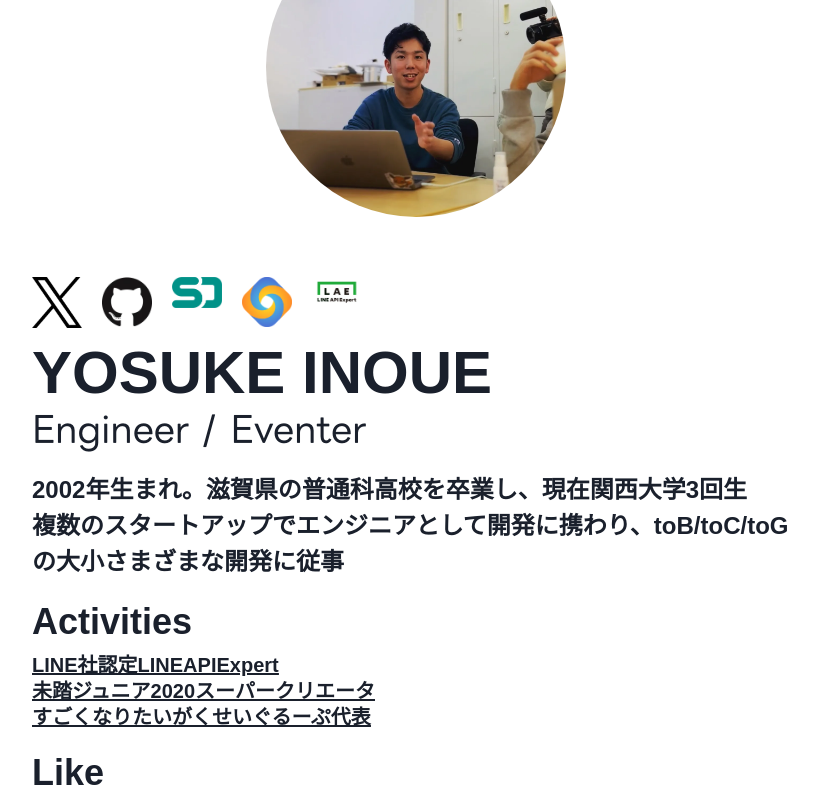
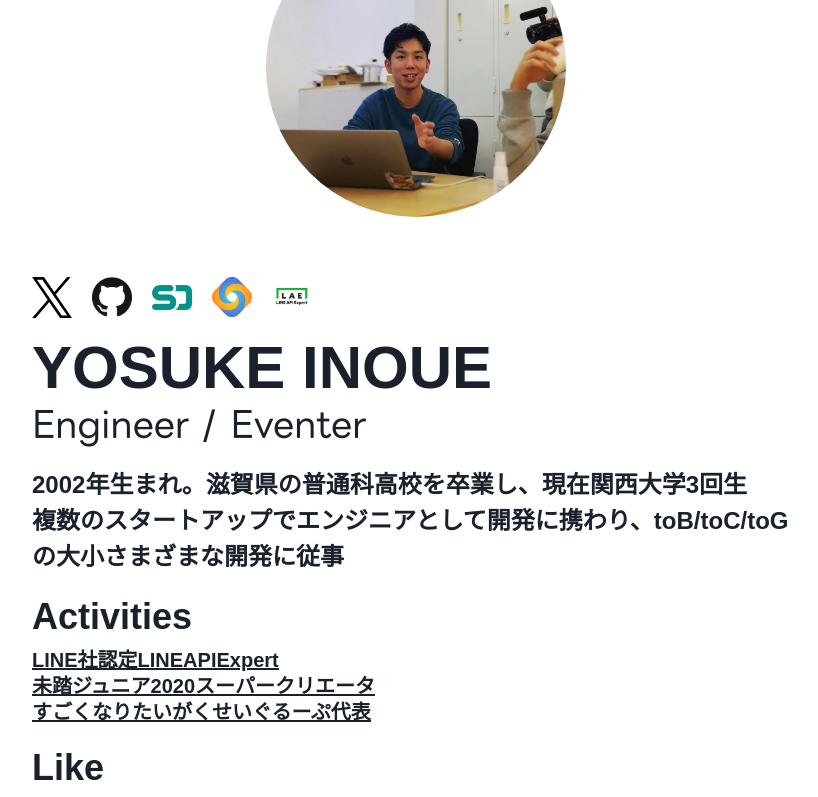
Before and after one commit to inoue2002/portfolio-v3, a Next.js app: page / in a window 1280 px wide. Shown: the part 1007-1804 px from the top of the page, without its empty margins (224-1042 px from the left). Built offline with nearby package versions, Linux system fonts and the light colour scheme; no server answers; a web font is replaced by a local one.

Commit message:
fix layout

```diff
--- a/src/components/Header.tsx
+++ b/src/components/Header.tsx
@@ -59,6 +59,7 @@ export default function Header() {
           <Heading
             fontSize={'2xl'}
             as="b"
+            display={{ base: 'block' }}
             color={router.pathname === '/works' ? 'gray.900' : 'whiteAlpha.900'}
           >
             Works
@@ -68,6 +69,7 @@ export default function Header() {
           <Heading
             fontSize={'2xl'}
             as="b"
+            display={{ base: 'block' }}
             color={router.pathname === '/news' ? 'gray.900' : 'whiteAlpha.900'}
           >
             News
@@ -77,6 +79,7 @@ export default function Header() {
           <Heading
             fontSize={'2xl'}
             as="b"
+            display={{ base: 'block' }}
             color={
               router.pathname === '/contact' ? 'gray.900' : 'whiteAlpha.900'
             }
--- a/src/components/Top.tsx
+++ b/src/components/Top.tsx
@@ -9,7 +9,7 @@ import {
   Tr,
 } from '@chakra-ui/react'
 import { useInView } from 'framer-motion'
-import { useRef, ReactNode } from 'react'
+import { ReactNode, useRef } from 'react'
 import Activities from './top/Activites'
 import Interests from './top/Interests'
 import Name from './top/Name'
@@ -45,9 +45,9 @@ function Section({ children, background }: SectionProps) {
       <span
         style={{
           display: 'block',
-          transform: 'none',
-          opacity: 1,
-          transition: 'none',
+          transform: isInView ? 'none' : 'translateX(-200px)',
+          opacity: isInView ? 1 : 0,
+          transition: 'all 0.6s cubic-bezier(0.17, 0.55, 0.55, 1) 0.3s',
         }}
       >
         {children}
@@ -88,7 +88,10 @@ export default function Top() {
           </div>
         </div>
       </Section>
-      <Box marginLeft={{ md: '20%', base: '10%' }} marginRight={{ md: '20%' }}>
+      <Box
+        marginLeft={{ md: '20%', base: '10%' }}
+        marginRight={{ md: '20%', base: '10%' }}
+      >
         <Box
           style={{
             display: 'flex',
--- a/src/components/top/SnsIcons.tsx
+++ b/src/components/top/SnsIcons.tsx
@@ -1,9 +1,21 @@
-import { Flex } from '@chakra-ui/react'
+import { Box, Flex } from '@chakra-ui/react'
 import Image from 'next/image'
 
 export default function SnsIcons() {
+  const iconSize = 40 // 画像のサイズを統一
+
   return (
-    <Flex gap={5}>
+    <Flex
+      gap={5}
+      alignItems="center"
+      justifyContent="flex-start"
+      marginBottom="20px"
+    >
+      <Box
+        display="flex"
+        justifyContent="center"
+        alignItems="center"
+      >
         <a
           href="https://x.com/inoue2002"
           target="_blank"
@@ -13,12 +25,19 @@ export default function SnsIcons() {
           <Image
             src="/images/x.webp"
             alt="x icon"
-          width={50}
-          height={50}
+            width={iconSize}
+            height={iconSize}
             title="x icon"
+            style={{ objectFit: 'contain' }}
           />
         </a>
+      </Box>
 
+      <Box
+        display="flex"
+        justifyContent="center"
+        alignItems="center"
+      >
         <a
           href="https://github.com/inoue2002"
           target="_blank"
@@ -28,12 +47,15 @@ export default function SnsIcons() {
           <Image
             src="/images/github.webp"
             alt="github icon"
-          width={50}
-          height={50}
+            width={iconSize}
+            height={iconSize}
             title="github icon"
+            style={{ objectFit: 'contain' }}
           />
         </a>
+      </Box>
 
+      <Box display="flex" justifyContent="center" alignItems="center" gap={0}>
         <a
           href="https://speakerdeck.com/inoue2002"
           target="_blank"
@@ -43,12 +65,15 @@ export default function SnsIcons() {
           <Image
             src="/images/speakerdeck.webp"
             alt="speakerdeck icon"
-          width={50}
-          height={50}
+            width={iconSize}
+            height={iconSize}
             title="speakerdeck icon"
+            style={{ objectFit: 'contain' }}
           />
         </a>
+      </Box>
 
+      <Box display="flex" justifyContent="center" alignItems="center">
         <a
           href="https://scrapbox.io/inoue2002/"
           target="_blank"
@@ -58,12 +83,19 @@ export default function SnsIcons() {
           <Image
             src="/images/cosense.webp"
             alt="cosense icon"
-          width={50}
-          height={50}
+            width={iconSize}
+            height={iconSize}
             title="cosense icon"
+            style={{ objectFit: 'contain' }}
           />
         </a>
+      </Box>
 
+      <Box
+        display="flex"
+        justifyContent="center"
+        alignItems="center"
+      >
         <a
           href="https://developers.line.biz/ja/community/api-experts/jp-yosuke-inoue/"
           target="_blank"
@@ -73,11 +105,13 @@ export default function SnsIcons() {
           <Image
             src="/images/lae.webp"
             alt="line api expert icon"
-          width={50}
-          height={50}
+            width={iconSize}
+            height={iconSize}
             title="line api expert icon"
+            style={{ objectFit: 'contain' }}
           />
         </a>
+      </Box>
     </Flex>
   )
 }
```
Also changed, not shown: src/pages/contact.tsx (+4 -6 lines). Lines whose indentation alone changed are shown as unchanged.
